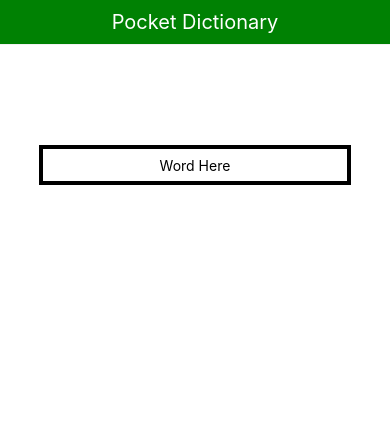
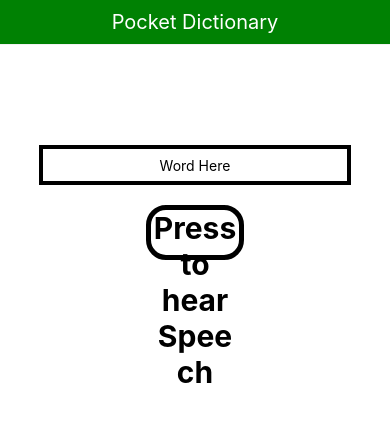
Before and after one commit to YamiAtem/TextToSpeechTS, a React Native app: screen / in a window 390 px wide. Shown: the top 422 px of the page. Built offline with nearby package versions, Linux system fonts and the light colour scheme.

Commit message:
added button to hear speech

```diff
--- a/App.tsx
+++ b/App.tsx
@@ -23,6 +23,10 @@ export default class App extends React.Component {
             style={styles.inputBox}
             placeholder="Word Here"
           />
+
+          <TouchableOpacity style={styles.searchButton}>
+            <Text style={styles.searchText}>Press to hear Speech</Text>
+          </TouchableOpacity>
         </View>
       </SafeAreaProvider>
 
@@ -40,4 +44,17 @@ const styles = StyleSheet.create({
     borderWidth: 4,
     outline: 'none',
   },
+  searchButton: {
+    width: '25%',
+    height: 55,
+    alignSelf: 'center',
+    margin: 20,
+    borderWidth: 5,
+    borderRadius: 20,
+  },
+  searchText: {
+    textAlign: 'center',
+    fontSize: 30,
+    fontWeight: 'bold',
+  },
 });
```
